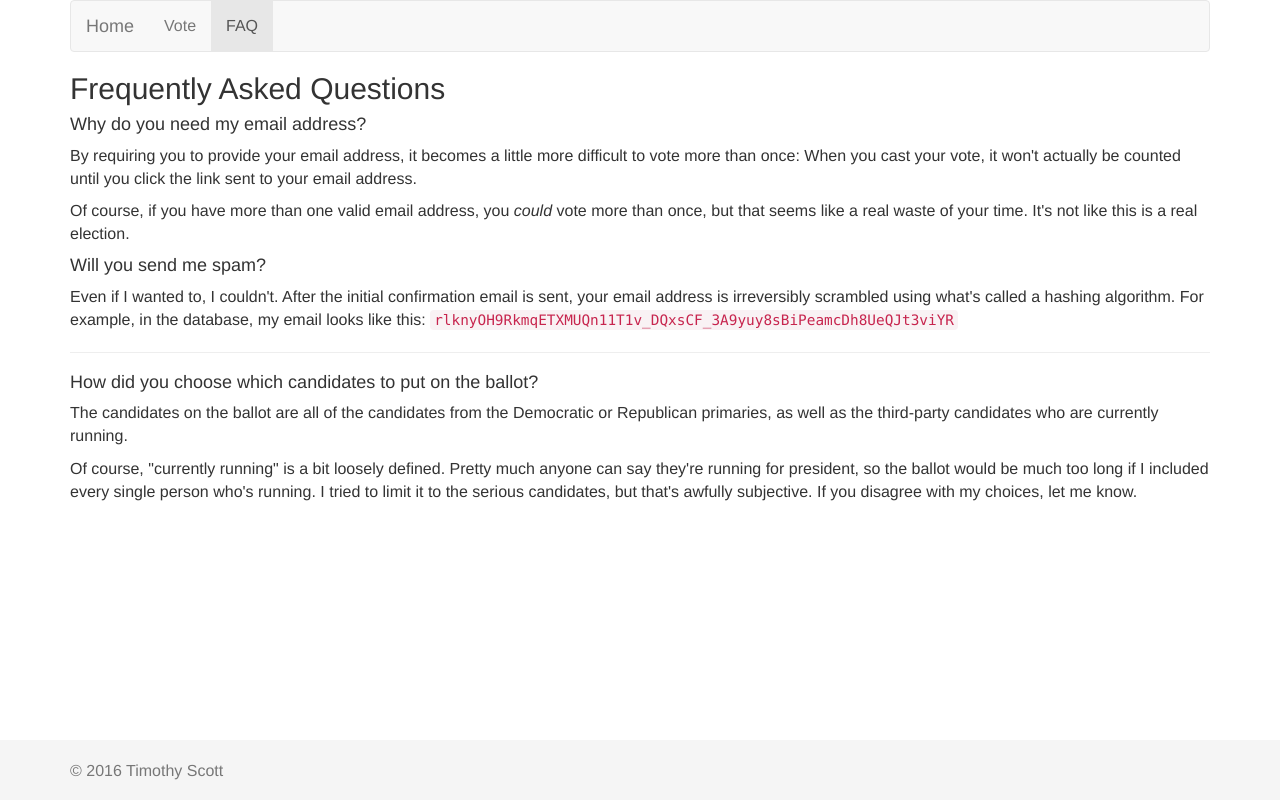
After one commit to AmeliaEScott/Voter, a Django app: page /faq/ in a window 1280 px wide. The commit adds this page. Run offline with Django 3.2, Linux system fonts and the light colour scheme; parts of the project's set-up code (start-up, migrations or seed data) failed here and were passed over; some libraries are stand-ins or nearby versions.

Commit message:
Fixed a lot of things

```diff
--- /dev/null
+++ b/hitcounts.json
@@ -0,0 +1 @@
+{"index": 30, "votesCast": 0, "votesConfirmed": 0}
--- /dev/null
+++ b/static/voterapp/base.css
@@ -0,0 +1,29 @@
+html {
+  position: relative;
+  min-height: 100%;
+}
+body {
+  /* Margin bottom by footer height */
+  margin-bottom: 60px;
+}
+.footer {
+  position: absolute;
+  bottom: 0;
+  width: 100%;
+  /* Set the fixed height of the footer here */
+  height: 60px;
+  background-color: #f5f5f5;
+}
+
+.container .text-muted {
+  margin: 20px 0;
+}
+
+.footer > .container {
+  padding-right: 15px;
+  padding-left: 15px;
+}
+
+p, ul {
+    font-size: 16px;
+}
--- a/static/voterapp/vote.js
+++ b/static/voterapp/vote.js
@@ -112,7 +112,9 @@ $(document).ready(function(){
         if(event.which == 13 && !submitForm()){
             event.preventDefault();
         }
-    })
+    });
+
+    $('[data-toggle="popover"]').popover();
 });
 
 function submitForm(){
--- a/voterapp/templates/voterapp/base.html
+++ b/voterapp/templates/voterapp/base.html
@@ -5,7 +5,7 @@
     <meta charset="UTF-8">
     <meta http-equiv="X-UA-Compatible" content="IE=edge">
     <meta name="viewport" content="width=device-width, initial-scale=1">
-    <title>Votes</title>
+    <title>Better Ballot</title>
 
     <!--script src="https://ajax.googleapis.com/ajax/libs/jquery/2.2.4/jquery.min.js"></script>
     <script>if (!window.jQuery) { document.write('<script src="{% static "libraries/jquery.min.js" %}"><\/script>'); }
@@ -26,6 +26,8 @@
     <link href="{% static "libraries/bootstrap/css/bootstrap.min.css" %}" rel="stylesheet">
     <script src="{% static "libraries/bootstrap/js/bootstrap.min.js" %}" ></script>
 
+    <link href="{% static "voterapp/base.css" %}" rel="stylesheet">
+
     {% block head %}
     {% endblock %}
 </head>
@@ -40,20 +42,29 @@
                         <span class="icon-bar"></span>
                         <span class="icon-bar"></span>
                     </button>
-                    <a class="navbar-brand" href="#">Brand</a>
+                    <a class="navbar-brand" href="/">Home</a>
                 </div>
 
                 <div class="collapse navbar-collapse" id="main-navbar">
                     <ul class="nav navbar-nav">
-                        <li class="{% block voteactive %}{% endblock %}"><a href="#">Vote</a></li>
-                        <li class="{% block aboutactive %}{% endblock %}"><a href="#">About</a></li>
+                        <li class="{% block voteactive %}{% endblock %}"><a href="/vote">Vote</a></li>
+                        <li class="{% block faqactive %}{% endblock %}"><a href="/faq">FAQ</a></li>
                     </ul>
                 </div>
             </div>
         </nav>
 
+
         {% block body %}
         {% endblock %}
+
     </div>
+
+    <footer class="footer">
+        <div class="container">
+            <p class="text-muted">&copy; 2016 Timothy Scott</p>
+        </div>
+    </footer>
 </body>
+
 </html>
--- /dev/null
+++ b/voterapp/templates/voterapp/faq.html
@@ -0,0 +1,36 @@
+{% extends 'voterapp/base.html' %}
+
+{% block faqactive %}
+active
+{% endblock %}
+
+{% block body %}
+
+    <h2>Frequently Asked Questions</h2>
+
+    <h4 id="whyEmail">Why do you need my email address?</h4>
+    <p>By requiring you to provide your email address, it becomes a little more difficult to vote more than
+    once: When you cast your vote, it won't actually be counted until you click the link sent to your
+    email address.</p>
+    <p>Of course, if you have more than one valid email address, you <i>could</i> vote more than once,
+    but that seems like a real waste of your time. It's not like this is a real election. </p>
+
+    <h4>Will you send me spam?</h4>
+    <p>Even if I wanted to, I couldn't. After the initial confirmation email is sent, your email address
+    is irreversibly scrambled using what's called a hashing algorithm. For example, in the database,
+    my email looks like this:
+        <code>
+            rlknyOH9RkmqETXMUQn11T1v_DQxsCF_3A9yuy8sBiPeamcDh8UeQJt3viYR
+        </code>
+    </p>
+
+    <hr>
+
+    <h4 id="ballotChoices">How did you choose which candidates to put on the ballot?</h4>
+    <p>The candidates on the ballot are all of the candidates from the Democratic or Republican
+    primaries, as well as the third-party candidates who are currently running.</p>
+    <p>Of course, "currently running" is a bit loosely defined. Pretty much anyone
+    can say they're running for president, so the ballot would be much too long if I included
+    every single person who's running. I tried to limit it to the serious candidates, but that's
+    awfully subjective. If you disagree with my choices, let me know.</p>
+{% endblock %}
--- a/voterapp/urls.py
+++ b/voterapp/urls.py
@@ -3,6 +3,8 @@ from . import views
 
 urlpatterns = [
     url(r'^$', views.index, name='index'),
+    url(r'^vote/$', views.vote, name='vote'),
+    url(r'^faq/$', views.faq, name='faq'),
     url(r'^submitvote/$', views.submitvote, name='submitvote'),
     url(r'^confirmvote/(?P<voteid>[a-zA-z0-9+_]{32})/$', views.confirmvote, name='confirmvote')
 ]
--- a/voterapp/views.py
+++ b/voterapp/views.py
@@ -2,15 +2,17 @@ from django.http import HttpResponse, HttpResponseBadRequest, HttpResponseServer
 from django.shortcuts import render
 from django.utils.datastructures import MultiValueDictKeyError
 from django.core import mail
-from Voter.settings import CONFIG
+import smtplib
+from Voter.settings import CONFIG, BASE_DIR
 import os
+import random
 import base64
 import psycopg2
 from psycopg2 import pool
 import scrypt
 import json
 import re
-
+import atexit
 
 config = CONFIG['database']
 host = config['host']
@@ -18,27 +20,51 @@ database = config['database']
 user = config['user']
 password = config['password']
 port = config['port']
-connectionPool = pool.ThreadedConnectionPool(5, 30,
+connectionPool = pool.ThreadedConnectionPool(5, 10,
                                              host=host, port=port, database=database, user=user, password=password)
 maxcandidates = 20
 regex = re.compile(r'^(([^<>()[\]\\.,;:\s@\"]+(\.[^<>()[\]\\.,;:\s@\"]+)*)|(\".+\"))@((\[[0-9]{1,3}\.[0-9]{1,3}\.'
                    '[0-9]{1,3}\.[0-9]{1,3}\])|(([a-zA-Z\-0-9]+\.)+[a-zA-Z]{2,}))$')
 mailConnection = mail.get_connection(**(CONFIG['email']['send']))
-mailConnection.open()
+# mailConnection.open()
+
+with open(os.path.join(BASE_DIR, 'hitcounts.json')) as file:
+    hitCounts = json.load(file)
+
+
+def savehitcounts():
+    with open(os.path.join(BASE_DIR, 'hitcounts.json'), 'w+') as file:
+        file.truncate()
+        json.dump(hitCounts, file)
+    print("Hitcount file saved")
+
+atexit.register(savehitcounts)
 
 
 def index(request):
+    hitCounts['index'] += 1
+    return HttpResponse(render(request=request, template_name='voterapp/index.html'))
+
+
+def faq(request):
+    return HttpResponse(render(request=request, template_name='voterapp/faq.html'))
+
+
+def vote(request):
     context = {
         'candidates': {},
         'range': range(1, maxcandidates + 1),
-        'maxCandidates': maxcandidates
+        'maxCandidates': maxcandidates,
+        'ballot': []
     }
     with ConnectionWrapper(connectionPool) as connection:
         cursor = connection.cursor()
-        cursor.execute("SELECT name,id FROM candidates")
+        cursor.execute("SELECT name,id,on_ballot FROM candidates ORDER BY name LIMIT 10000;")
         results = cursor.fetchmany(100)
         for result in results:
             context['candidates'][result[0]] = result[1]
+            if result[2]:
+                context['ballot'].append(result[0])
         return render(request=request, context=context, template_name='voterapp/vote.html')
 
 
@@ -110,10 +136,10 @@ def submitvote(request):
         }
         return HttpResponseBadRequest(render(request=request, template_name='voterapp/error.html', context=context))
     # print(repr(candidates))
-    emailAddress = request.POST['email']
-    if regex.match(emailAddress) is None:
+    emailaddress = request.POST['email']
+    if regex.match(emailaddress) is None:
         context = {
-            'error_message': '"' + emailAddress + '" is not a valid email address.',
+            'error_message': '"' + emailaddress + '" is not a valid email address.',
             'status': 400
         }
         return HttpResponseBadRequest(render(request=request, template_name='voterapp/error.html', context=context))
@@ -134,7 +160,7 @@ def submitvote(request):
 
     # print('Normalvote: ' + repr(normalvote))
 
-    emailhash = hashemail(emailAddress)
+    emailhash = hashemail(emailaddress)
 
     # print(voteID)
 
@@ -186,7 +212,13 @@ def submitvote(request):
 
             cursor.execute("SELECT 1 FROM votes WHERE email=%s", (emailhash,))
             if len(cursor.fetchmany(1)) == 1:
-                return HttpResponse("Email " + emailAddress + " already exists in database.", status=409)
+                context = {
+                    'error_message': 'The email address you provided, "' + emailaddress + '", has already been'
+                                     'used to cast a vote.',
+                    'status': 400
+                }
+                return HttpResponseServerError(render(request=request, template_name='voterapp/error.html',
+                                                      context=context))
 
             success = False
             failurecount = 0
@@ -216,20 +248,41 @@ def submitvote(request):
                                                       context=context))
             else:
                 # with  as emailConnection:
-                message = "Thanks for voting! The last step is to click this link to confirm your vote.\n\n" \
-                          "https://www.better-ballot.com/confirmvote/" + voteid + "/"
-                mail.EmailMessage(
-                    "Vote confirmation", message, "noreply@better-ballot.com", (emailAddress, ),
-                    connection=mailConnection,
-                ).send()
-                connection.commit()
-                context = {
-                    'candidates': candidates,
-                    'email': emailAddress,
-                    'normalvote': normalvote
-                }
-                return HttpResponse(render(request, 'voterapp/success.html', context=context))
-
+                try:
+                    mailConnection.open()
+                    message = "Thanks for voting! The last step is to click this link to confirm your vote.\n\n" \
+                              "https://www.better-ballot.com/confirmvote/" + voteid + "/"
+                    mail.EmailMessage(
+                        "Vote confirmation", message, "noreply@better-ballot.com", (emailaddress, ),
+                        connection=mailConnection,
+                    ).send()
+                    mailConnection.close()
+                    connection.commit()
+                    context = {
+                        'candidates': candidates,
+                        'email': emailaddress,
+                        'normalvote': normalvote
+                    }
+                    hitCounts['votesCast'] += 1
+                    return HttpResponse(render(request, 'voterapp/success.html', context=context))
+                except smtplib.SMTPRecipientsRefused:
+                    connection.rollback()
+                    context = {
+                        'error_message': 'Failed to send email to "' + emailaddress + '". Are you sure '
+                                         'this is a valid address?',
+                        'status': 400
+                    }
+                    return HttpResponseServerError(render(request=request, template_name='voterapp/error.html',
+                                                   context=context))
+                except:
+                    connection.rollback()
+                    context = {
+                        'error_message': 'Something that I didn''t plan for has gone wrong. Please let me know '
+                                         'about this error.',
+                        'status': 500
+                    }
+                    return HttpResponseServerError(render(request=request, template_name='voterapp/error.html',
+                                                   context=context))
 
 
 def confirmvote(request, voteid):
@@ -250,6 +303,7 @@ def confirmvote(request, voteid):
                 print(email)
                 cursor.execute("DELETE FROM tentative_votes WHERE email=%s;", (email, ))
                 connection.commit()
+                hitCounts['votesConfirmed'] += 1
                 return HttpResponse(render(request=request, template_name='voterapp/confirmationSuccess.html'))
             else:
                 connection.rollback()
@@ -264,14 +318,20 @@ def confirmvote(request, voteid):
 class ConnectionWrapper(object):
 
     def __init__(self, connpool):
+        self.key = random.randint(1, 1000000)
         self.connpool = connpool
 
     def __enter__(self):
-        self.connection = self.connpool.getconn()
-        return self.connpool.getconn()
+        self.connection = self.connpool.getconn(key=self.key)
+        print("Got connection " + str(self.key))
+        return self.connection
 
     def __exit__(self, *args):
-        self.connpool.putconn(self.connection)
+        # if self.connection.status == psycopg2.extensions.STATUS_IN_TRANSACTION:
+        # print("Rolling back connection")
+        self.connection.rollback()
+        self.connpool.putconn(self.connection, key=self.key)
+        print("Put connection " + str(self.key))
 
     def getconnection(self):
         return self.connection
```
Also changed, not shown: Voter/settings.py (+1 -8 lines), sqlFunctions/dbsetup.sql (added, +95 -0 lines), voterapp/templates/voterapp/index.html (added, +44 -0 lines), voterapp/templates/voterapp/vote.html (+46 -7 lines).
